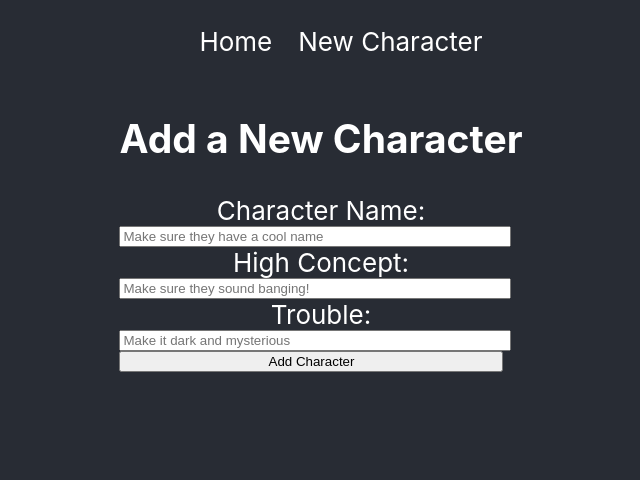
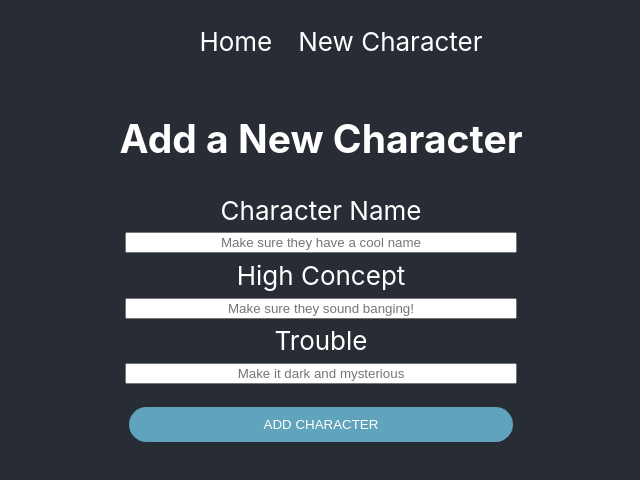
Before and after one commit to GideonBrimleaf/fate_character_generator, a React (Create React App) app: page /new in a window 1280 px wide. Shown: the top 480 px of the page, without its empty margins (319-959 px from the left). Built offline with nearby package versions, Linux system fonts and the light colour scheme.

Commit message:
tidied up form

```diff
--- a/src/components/CharacterSummary.css
+++ b/src/components/CharacterSummary.css
@@ -12,7 +12,7 @@
 }
 
 .delete-button {
-  color: #fff !important;
+  color: #fff;
   text-transform: uppercase;
   text-decoration: none;
   background: #60a3bc;
--- a/src/containers/CharacterForm.css
+++ b/src/containers/CharacterForm.css
@@ -1,9 +1,26 @@
 input {
   width: 30vw;
+  margin-top: 0.5em;
+  margin-bottom: 0.5em;
+  text-align: center;
 }
 
 form {
   display:flex;
   flex-direction: column;
   justify-content: center;
+  align-items: center;
 }
+
+.form-submit {
+  color: #fff;
+  text-transform: uppercase;
+  text-decoration: none;
+  background: #60a3bc;
+  padding: 10px;
+  border-radius: 40px;
+  display: inline-block;
+  border: none;
+  transition: all 0.4s ease 0s;
+  margin: 1rem
+}
--- a/src/containers/CharacterForm.js
+++ b/src/containers/CharacterForm.js
@@ -62,7 +62,7 @@ class CharacterForm extends Component {
       <section>
         <h1>Add a New Character</h1>
         <form onSubmit={this.handleSubmit}>
-          <label htmlFor="characterName">Character Name:</label>
+          <label htmlFor="characterName">Character Name</label>
             <input
               type="text"
               id="characterName"
@@ -71,7 +71,7 @@ class CharacterForm extends Component {
               onChange={this.handleNameChange}
               required
             />
-          <label htmlFor="characterConcept">High Concept:</label>
+          <label htmlFor="characterConcept">High Concept</label>
             <input
               type="text"
               id="characterConcept"
@@ -80,7 +80,7 @@ class CharacterForm extends Component {
               onChange={this.handleHighConceptChange}
               required
             />
-          <label htmlFor="characterTrouble">Trouble:</label>
+          <label htmlFor="characterTrouble">Trouble</label>
             <input
               type="text"
               id="characterTrouble"
@@ -89,7 +89,7 @@ class CharacterForm extends Component {
               onChange={this.handleTroubleChange}
               required
             />
-          <input type="submit" value="Add Character"/>
+          <input className="form-submit" type="submit" value="Add Character"/>
         </form>
       </section>
     )
```
